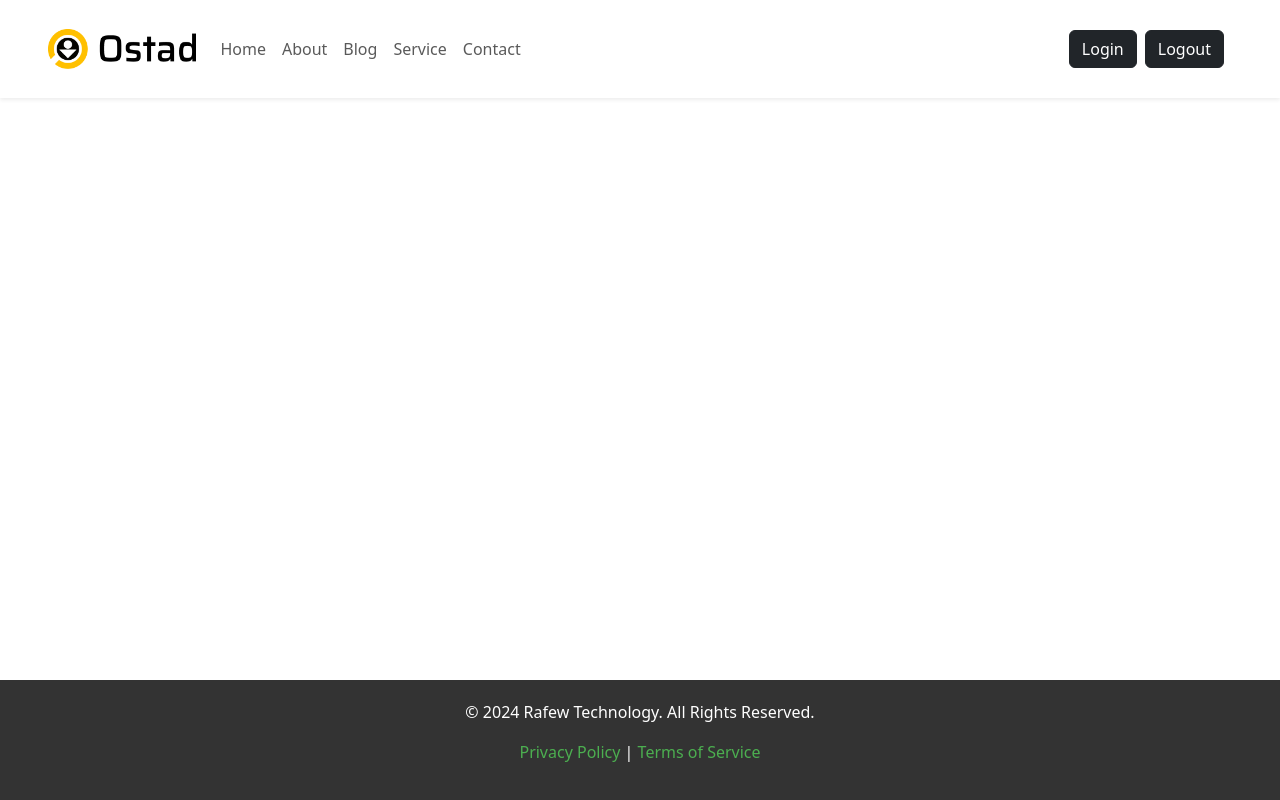
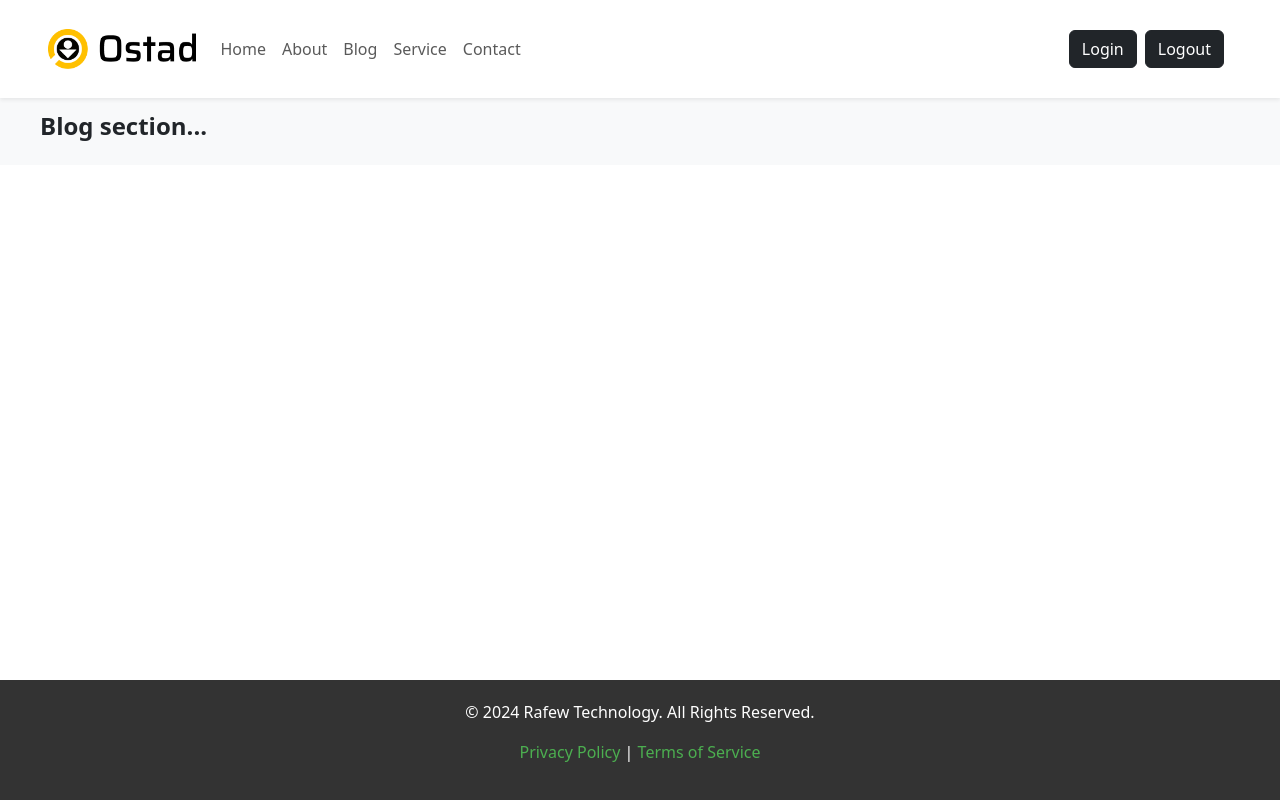
Before and after one commit to Jasuddin/Blog, a React (Vite) app in the folder client/: page /#/blog in a window 1280 px wide. Built offline with nearby package versions, Linux system fonts and the light colour scheme.

Commit message:
Update blog-page.jsx

```diff
--- a/client/src/page/blog-page.jsx
+++ b/client/src/page/blog-page.jsx
@@ -6,6 +6,12 @@ const BlogPage = () => {
     return (
         <Layout>
             <h1> Blog Page</h1>
+
+            <p>This is a placeholder text</p>
+            <div className="p-3 bg-light">
+                <h5 className="fs-4 fw-bold ms-4">Blog section...</h5>
+            </div>
+
             <Footer/>
         </Layout>
     );
```
